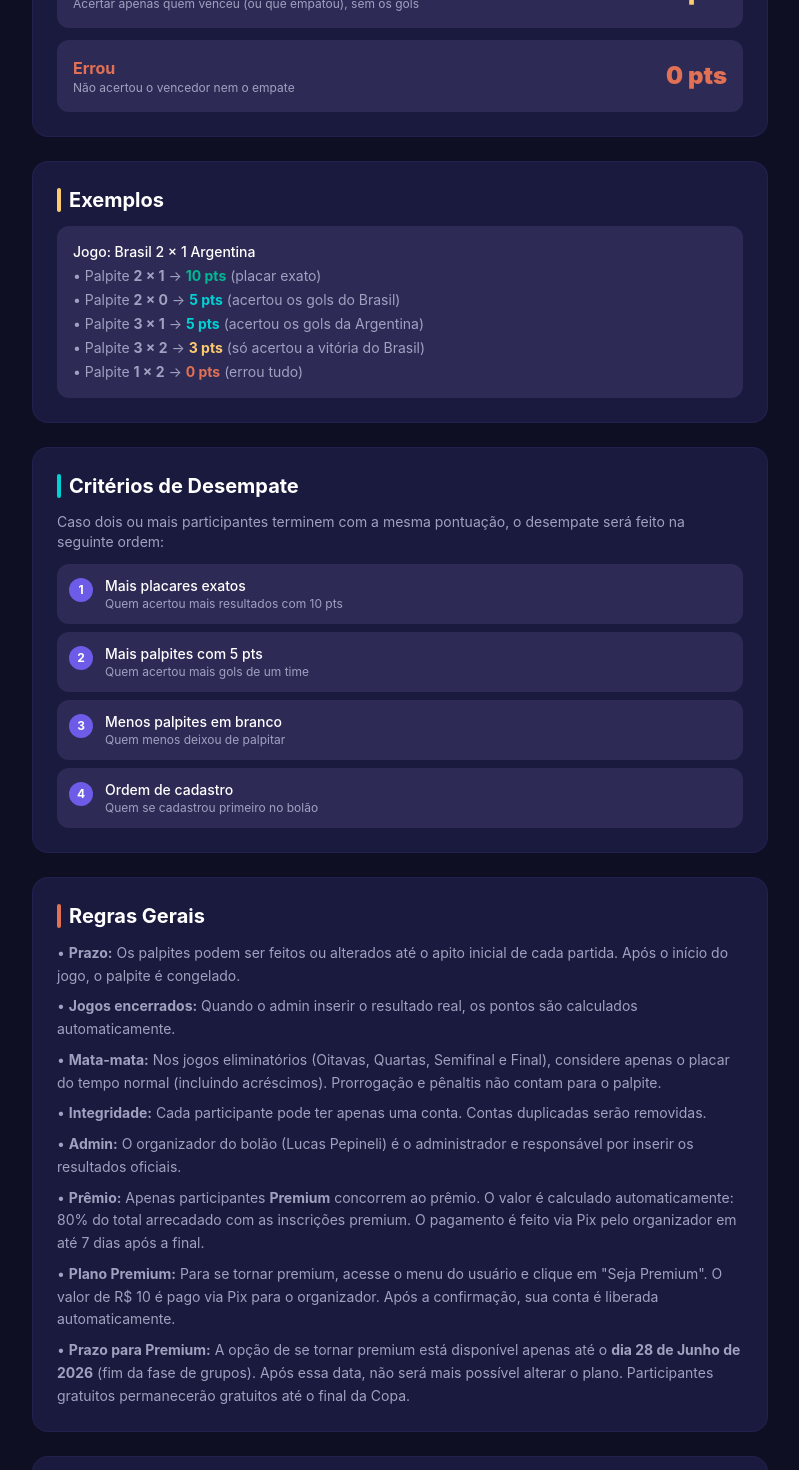
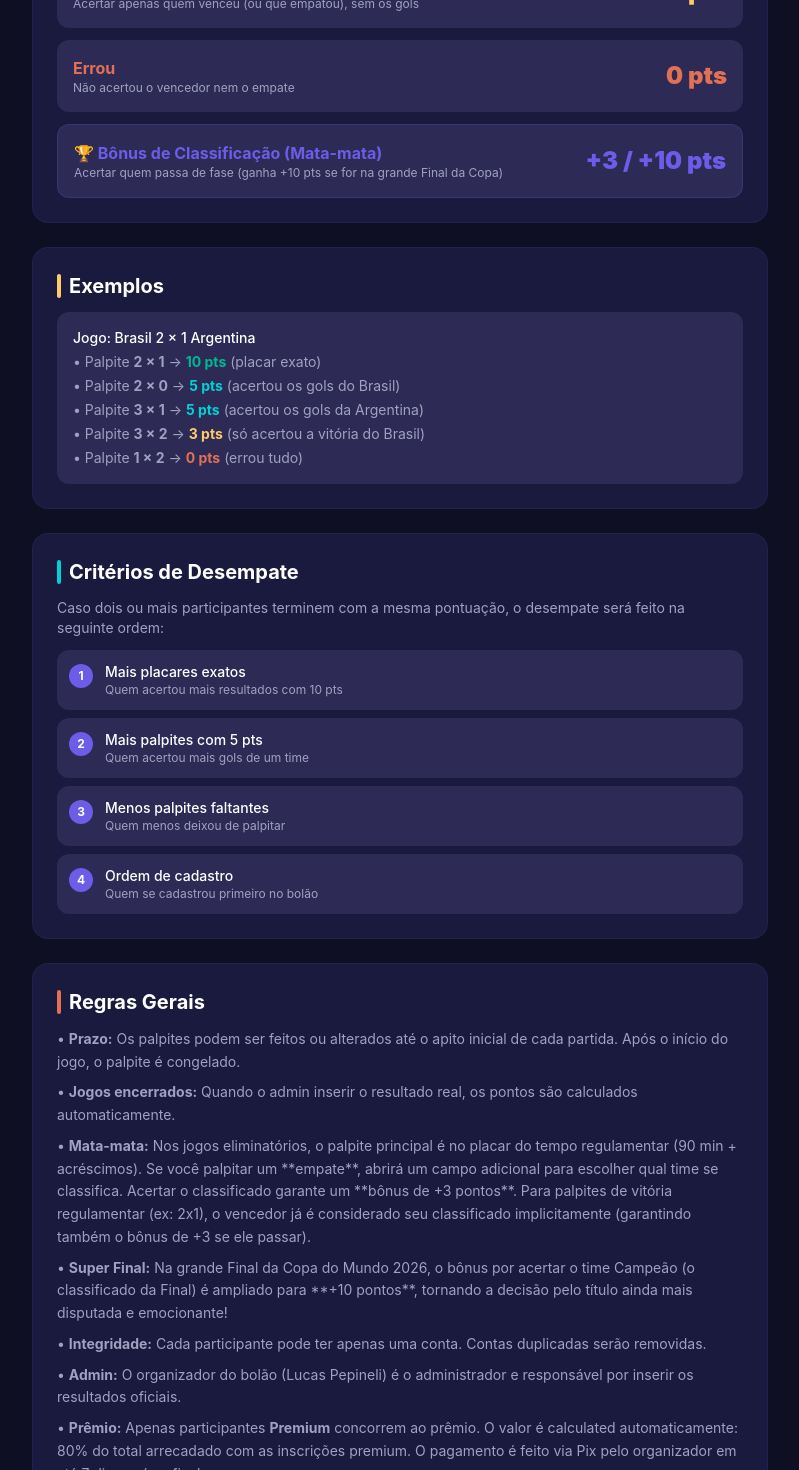
Before and after one commit to lucaspepineliviso/bolao-lucas-pepineli, a Next.js app: page /regras in a window 1280 px wide. Shown: the part 1820-3290 px from the top of the page, without its empty margins (240-1039 px from the left). Built offline with nearby package versions, Linux system fonts and the light colour scheme; no server answers.

Commit message:
feat: update rules page, add Super Final bonus (+10 pts) and champion celebration animation

```diff
--- a/app/api/admin/matches/route.ts
+++ b/app/api/admin/matches/route.ts
@@ -71,6 +71,7 @@ export async function PUT(request: Request) {
 
     if (oldMatch && oldMatch.isFinished && oldMatch.homeScore !== null && oldMatch.awayScore !== null) {
       const isKnockout = !oldMatch.stage.startsWith("GRUPO");
+      const isFinal = oldMatch.stage === "FINAL";
       for (const bet of oldMatch.bets) {
         const oldPoints = calculatePoints(
           bet.homeScore,
@@ -79,7 +80,8 @@ export async function PUT(request: Request) {
           oldMatch.awayScore,
           isKnockout,
           bet.classifiedChoice,
-          oldMatch.classifiedWinner
+          oldMatch.classifiedWinner,
+          isFinal
         );
         await prisma.user.update({
           where: { id: bet.userId },
@@ -100,6 +102,7 @@ export async function PUT(request: Request) {
     });
 
     const isKnockout = !match.stage.startsWith("GRUPO");
+    const isFinal = match.stage === "FINAL";
 
     for (const bet of match.bets) {
       const points = calculatePoints(
@@ -109,7 +112,8 @@ export async function PUT(request: Request) {
         awayScore,
         isKnockout,
         bet.classifiedChoice,
-        classifiedWinner
+        classifiedWinner,
+        isFinal
       );
 
       await prisma.bet.update({
--- a/app/palpites/page.tsx
+++ b/app/palpites/page.tsx
@@ -4,6 +4,7 @@ import { useEffect, useState } from "react";
 import { useRouter } from "next/navigation";
 import Link from "next/link";
 import { isBetOpen, timeUntilKickoff } from "@/lib/bet-utils";
+import Celebration from "@/components/Celebration";
 
 interface Bet {
   id: number;
@@ -50,6 +51,7 @@ export default function PalpitesPage() {
   const [user, setUser] = useState<User | null>(null);
   const [loading, setLoading] = useState(true);
   const [copied, setCopied] = useState(false);
+  const [celebrationMessage, setCelebrationMessage] = useState("");
 
   useEffect(() => {
     Promise.all([
@@ -60,6 +62,23 @@ export default function PalpitesPage() {
         if (!userData || userData.error) { router.push("/login"); return; }
         setBets(userBets);
         setUser(userData);
+
+        // Verifica bônus de Campeão para comemoração
+        const finalBet = userBets.find((b: any) => b.match.stage === "FINAL");
+        if (finalBet && finalBet.match.isFinished && finalBet.match.classifiedWinner) {
+          let userChoice = finalBet.classifiedChoice;
+          if (!userChoice) {
+            if (finalBet.homeScore > finalBet.awayScore) userChoice = "HOME";
+            else if (finalBet.awayScore > finalBet.homeScore) userChoice = "AWAY";
+          }
+          if (userChoice && finalBet.match.classifiedWinner && userChoice === finalBet.match.classifiedWinner) {
+            const alreadyCelebrated = localStorage.getItem("celebrated_champion");
+            if (!alreadyCelebrated) {
+              const teamName = finalBet.match.classifiedWinner === "HOME" ? finalBet.match.homeTeam : finalBet.match.awayTeam;
+              setCelebrationMessage(`Parabéns! Você acertou que o ${teamName} seria Campeão da Copa de 2026! 🏆`);
+            }
+          }
+        }
       })
       .catch(() => router.push("/login"))
       .finally(() => setLoading(false));
@@ -112,6 +131,15 @@ export default function PalpitesPage() {
 
   return (
     <div className="max-w-2xl mx-auto px-4 py-8">
+      {celebrationMessage && (
+        <Celebration
+          message={celebrationMessage}
+          onFinish={() => {
+            localStorage.setItem("celebrated_champion", "true");
+            setCelebrationMessage("");
+          }}
+        />
+      )}
       <div className="text-center mb-6 print:hidden">
         <h1 className="text-3xl font-black mb-2">📋 Meus Palpites</h1>
         <p className="text-text-muted text-sm">Relatório completo dos seus palpites</p>
--- a/app/regras/page.tsx
+++ b/app/regras/page.tsx
@@ -160,6 +160,13 @@ export default function RegrasPage() {
               </div>
               <span className="text-2xl font-black text-danger">0 pts</span>
             </div>
+            <div className="bg-surface-light rounded-xl p-4 border border-primary/20 flex items-center justify-between">
+              <div>
+                <p className="font-bold text-primary">🏆 Bônus de Classificação (Mata-mata)</p>
+                <p className="text-xs text-text-muted">Acertar quem passa de fase (ganha +10 pts se for na grande Final da Copa)</p>
+              </div>
+              <span className="text-2xl font-black text-primary">+3 / +10 pts</span>
+            </div>
           </div>
         </section>
 
@@ -208,7 +215,7 @@ export default function RegrasPage() {
             <li className="flex items-start gap-3 bg-surface-light rounded-xl p-3">
               <span className="bg-primary text-white w-6 h-6 rounded-full flex items-center justify-center text-xs font-bold shrink-0 mt-0.5">3</span>
               <div>
-                <p className="font-medium">Menos palpites em branco</p>
+                <p className="font-medium">Menos palpites faltantes</p>
                 <p className="text-xs text-text-muted">Quem menos deixou de palpitar</p>
               </div>
             </li>
@@ -230,10 +237,11 @@ export default function RegrasPage() {
           <ul className="space-y-2 text-sm leading-relaxed text-text-muted">
             <li>• <strong>Prazo:</strong> Os palpites podem ser feitos ou alterados até o apito inicial de cada partida. Após o início do jogo, o palpite é congelado.</li>
             <li>• <strong>Jogos encerrados:</strong> Quando o admin inserir o resultado real, os pontos são calculados automaticamente.</li>
-            <li>• <strong>Mata-mata:</strong> Nos jogos eliminatórios (Oitavas, Quartas, Semifinal e Final), considere apenas o placar do tempo normal (incluindo acréscimos). Prorrogação e pênaltis não contam para o palpite.</li>
+            <li>• <strong>Mata-mata:</strong> Nos jogos eliminatórios, o palpite principal é no placar do tempo regulamentar (90 min + acréscimos). Se você palpitar um **empate**, abrirá um campo adicional para escolher qual time se classifica. Acertar o classificado garante um **bônus de +3 pontos**. Para palpites de vitória regulamentar (ex: 2x1), o vencedor já é considerado seu classificado implicitamente (garantindo também o bônus de +3 se ele passar).</li>
+            <li>• <strong>Super Final:</strong> Na grande Final da Copa do Mundo 2026, o bônus por acertar o time Campeão (o classificado da Final) é ampliado para **+10 pontos**, tornando a decisão pelo título ainda mais disputada e emocionante!</li>
             <li>• <strong>Integridade:</strong> Cada participante pode ter apenas uma conta. Contas duplicadas serão removidas.</li>
             <li>• <strong>Admin:</strong> O organizador do bolão (Lucas Pepineli) é o administrador e responsável por inserir os resultados oficiais.</li>
-            <li>• <strong>Prêmio:</strong> Apenas participantes <strong>Premium</strong> concorrem ao prêmio. O valor é calculado automaticamente: 80% do total arrecadado com as inscrições premium. O pagamento é feito via Pix pelo organizador em até 7 dias após a final.</li>
+            <li>• <strong>Prêmio:</strong> Apenas participantes <strong>Premium</strong> concorrem ao prêmio. O valor é calculated automaticamente: 80% do total arrecadado com as inscrições premium. O pagamento é feito via Pix pelo organizador em até 7 dias após a final.</li>
             <li>• <strong>Plano Premium:</strong> Para se tornar premium, acesse o menu do usuário e clique em "Seja Premium". O valor de R$ 10 é pago via Pix para o organizador. Após a confirmação, sua conta é liberada automaticamente.</li>
             <li>• <strong>Prazo para Premium:</strong> A opção de se tornar premium está disponível apenas até o <strong>dia 28 de Junho de 2026</strong> (fim da fase de grupos). Após essa data, não será mais possível alterar o plano. Participantes gratuitos permanecerão gratuitos até o final da Copa.</li>
           </ul>
--- a/lib/utils.ts
+++ b/lib/utils.ts
@@ -5,7 +5,8 @@ export function calculatePoints(
   realAway: number,
   isKnockout: boolean = false,
   betClassified?: string | null,
-  realClassified?: string | null
+  realClassified?: string | null,
+  isFinal: boolean = false
 ): number {
   let pts = 0;
 
@@ -36,7 +37,7 @@ export function calculatePoints(
     }
 
     if (userChoice && realClassified && userChoice === realClassified) {
-      pts += 3;
+      pts += isFinal ? 10 : 3;
     }
   }
 
```
